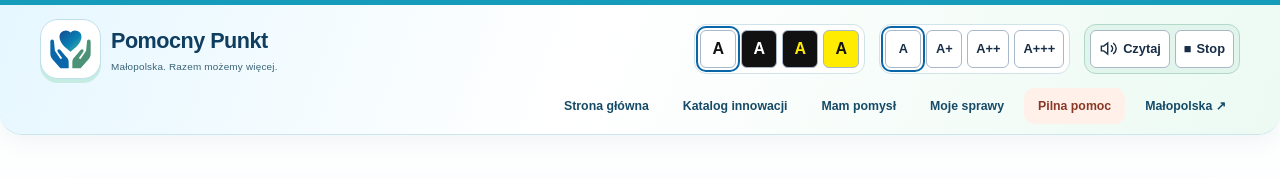
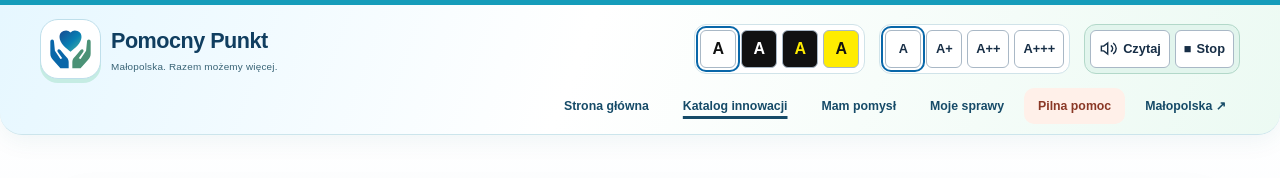
Before and after one commit to ElJohne/innomatch, a Next.js app: page /innowacje in a window 1280 px wide. Shown: the top 178 px of the page. Built offline with nearby package versions, Linux system fonts and the light colour scheme; no server answers.

Commit message:
Underline the active header navigation section

```diff
--- a/src/app/globals.css
+++ b/src/app/globals.css
@@ -2684,6 +2684,11 @@ html[style*="200%"] .innovation-catalog .filters {
   color: #103e60;
   text-decoration: underline;
   text-underline-offset: 4px;
+}
+.header > nav a[aria-current] {
+  text-decoration-line: underline;
+  text-decoration-thickness: 3px;
+  text-underline-offset: 6px;
 }
 .flow-steps {
   padding: 14px 0;
--- a/src/app/layout.tsx
+++ b/src/app/layout.tsx
@@ -2,6 +2,7 @@ import Link from "next/link";
 import type { Metadata } from "next";
 import "./globals.css";
 import { Accessibility } from "@/components/accessibility";
+import { MainNavigation } from "@/components/main-navigation";
 export const metadata: Metadata = {
   title: {
     default: "Pomocny Punkt — od potrzeby do rozwiązania",
@@ -62,20 +63,7 @@ export default function RootLayout({
               Pomocny Punkt<small>Małopolska. Razem możemy więcej.</small>
             </span>
           </Link>
-          <nav aria-label="Menu główne">
-            <Link href="/">Strona główna</Link>
-            <Link href="/innowacje">Katalog innowacji</Link>
-            <Link href="/pomysly/nowy">Mam pomysł</Link>
-            <Link href="/moje-sprawy">Moje sprawy</Link>
-            <Link href="/pilna-pomoc">Pilna pomoc</Link>
-            <a
-              href="https://www.malopolska.pl"
-              target="_blank"
-              rel="noreferrer"
-            >
-              Małopolska ↗
-            </a>
-          </nav>
+          <MainNavigation />
           <Accessibility />
         </header>
         <main id="main">{children}</main>
--- /dev/null
+++ b/src/components/main-navigation.tsx
@@ -0,0 +1,32 @@
+"use client";
+
+import Link from "next/link";
+import { usePathname } from "next/navigation";
+
+const links = [
+  { href: "/", label: "Strona główna", section: "/" },
+  { href: "/innowacje", label: "Katalog innowacji", section: "/innowacje" },
+  { href: "/pomysly/nowy", label: "Mam pomysł", section: "/pomysly" },
+  { href: "/moje-sprawy", label: "Moje sprawy", section: "/moje-sprawy" },
+  { href: "/pilna-pomoc", label: "Pilna pomoc", section: "/pilna-pomoc" },
+];
+
+export function MainNavigation() {
+  const pathname = usePathname();
+  return (
+    <nav aria-label="Menu główne">
+      {links.map(({ href, label, section }) => {
+        const active = pathname === href ||
+          (section !== "/" && (pathname === section || pathname.startsWith(`${section}/`)));
+        return (
+          <Link key={href} href={href} aria-current={active ? (pathname === href ? "page" : "location") : undefined}>
+            {label}
+          </Link>
+        );
+      })}
+      <a href="https://www.malopolska.pl" target="_blank" rel="noreferrer">
+        Małopolska ↗
+      </a>
+    </nav>
+  );
+}
```
Also changed, not shown: 3 other files (tests, documents, lock files or other folders).
